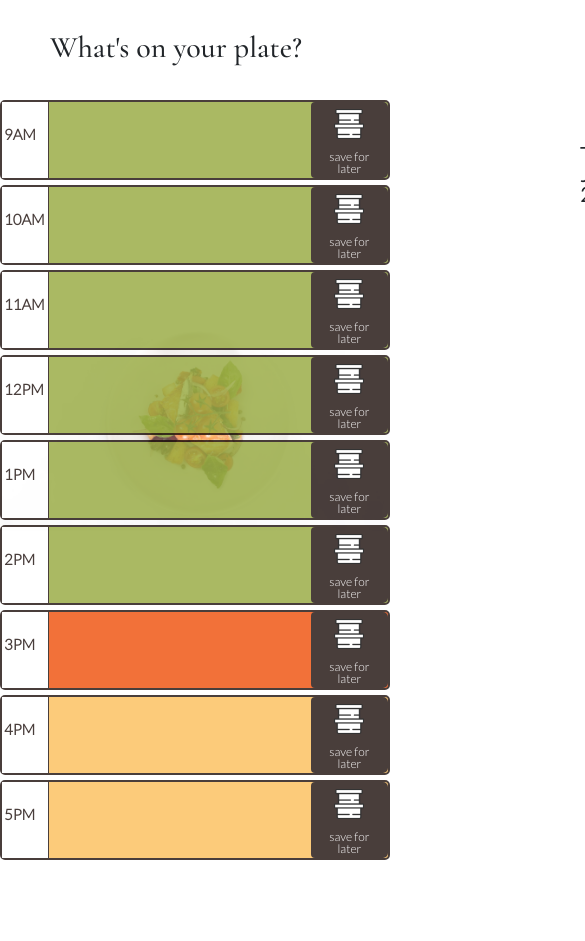
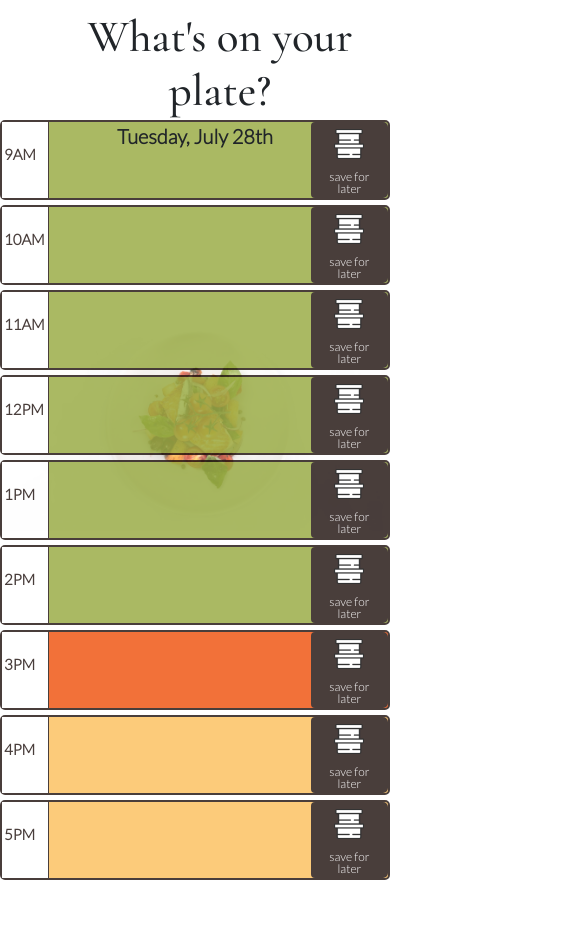
Before and after one commit to jhf1203/Calendar, a plain HTML site: page index.html in a window 390 px wide. Shown: the top 941 px of the page, 585 px wide, since content can reach past the window. Drawn offline with nearby package versions, Linux system fonts and the light colour scheme.

Commit message:
Repaired responsiveness issues

```diff
--- a/style.css
+++ b/style.css
@@ -23,7 +23,7 @@ textarea {
   resize: none;
 
   /* Typography */
-  color: #fcbe59;
+  color: #1c0e0b;
 
   /* Aesthetic */
   background: transparent;
@@ -242,19 +242,41 @@ textarea:hover {
 
 /* Optimizing for mobile phones */
 
-@media only screen and (max-width:425px) {
+@media only screen and (max-width:768px) {
 
 .display-3 {
 
+  /* Box-Model */
+  margin-top:10px;
+
+  /* Positioning */
+  width:100%;
+
   /* Typography */
-  font-size:30px;
-};
+  font-size:45px;
+  text-align:center;
+}
 
 .lead {
 
   /* Box-Model */
   padding-top:0px;
   margin-right:0px;
+  margin-left:0px;
+
+  /* Positioning  */
+  width:100%;
+
+  /* Typography */
+  text-align:center;
+}
+
+.container {
+
+  margin-top:120px;
+  margin-left:0px;
+  margin-right:0px;
+  max-width:100%!important;
 }
 
 .hour {
@@ -285,4 +307,8 @@ textarea:hover {
   width:20%;
 }
 
+.navbar {
+  padding-right:0;
 }
+
+}
```
